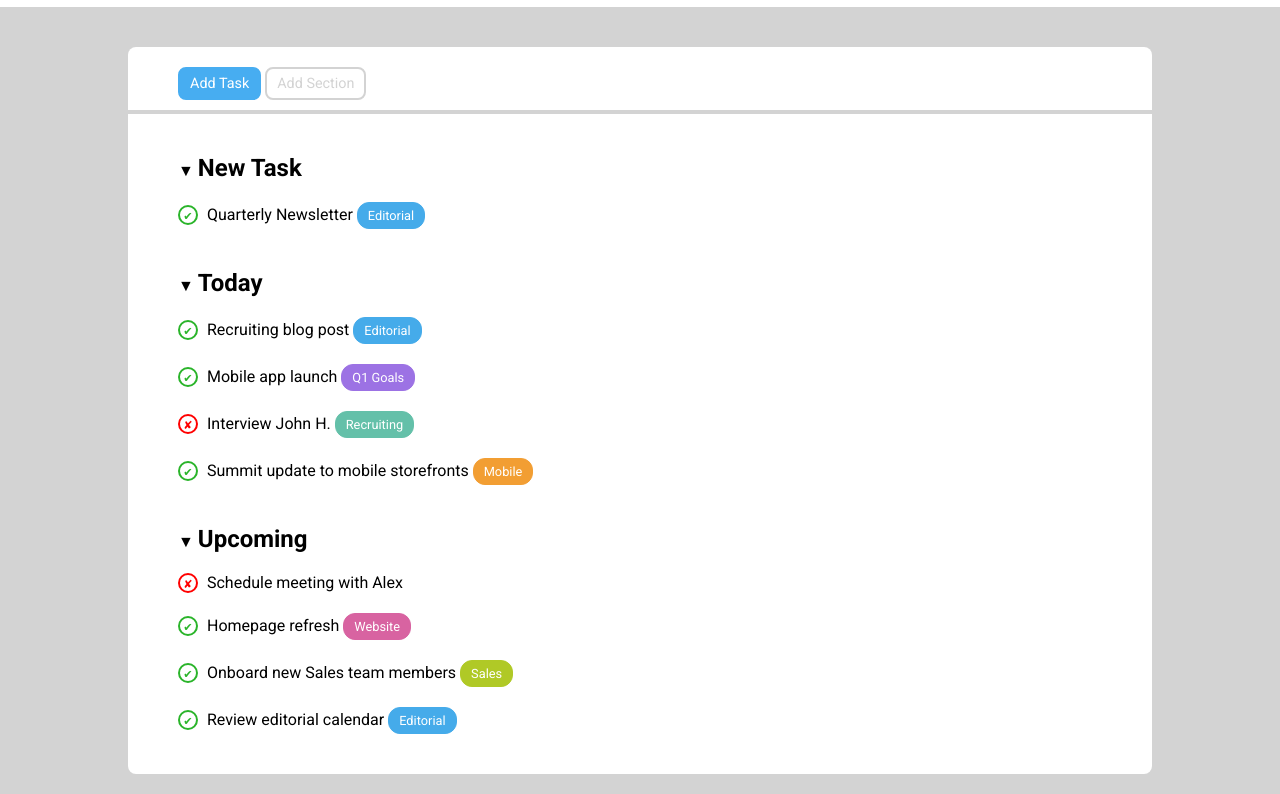
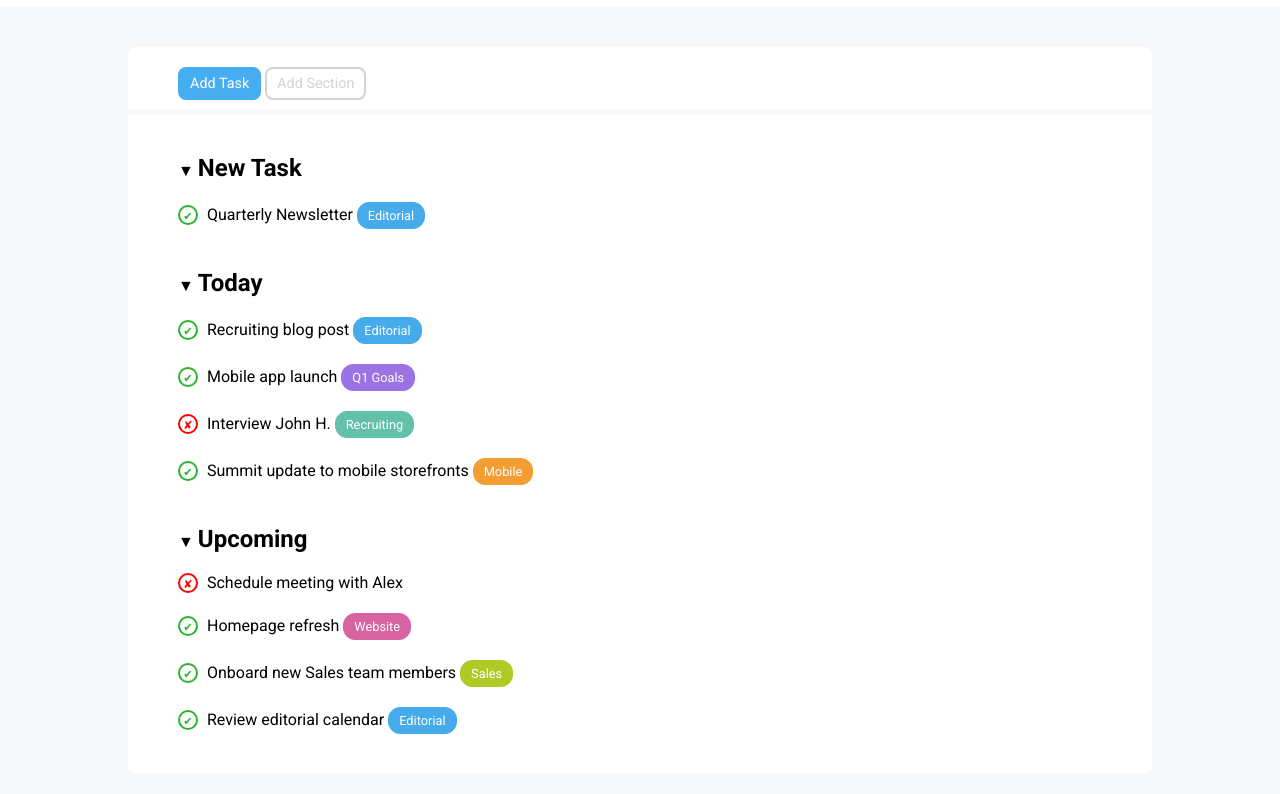
Before and after one commit to clmb00/html-css-toboolist, a plain HTML site: page index.html in a window 1280 px wide. Shown: the part 67-861 px from the top of the page. Drawn offline with Linux system fonts and the light colour scheme.

Commit message:
[FIX] right color in background

```diff
--- a/css/style.css
+++ b/css/style.css
@@ -5,7 +5,7 @@
 }
 
 body{
-  background-color: lightgrey;
+  background-color: #F6F8F9;
   font-family: 'Roboto', sans-serif;
 }
 
@@ -70,7 +70,7 @@ main section{
 }
 
 hr{
-  border: 2px solid lightgrey;
+  border: 2px solid #F6F8F9;
 }
 
 /* NOME DELLA SEZIONE DELLA LISTA */
```
